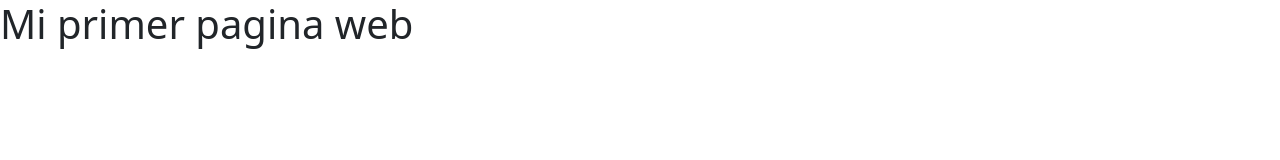
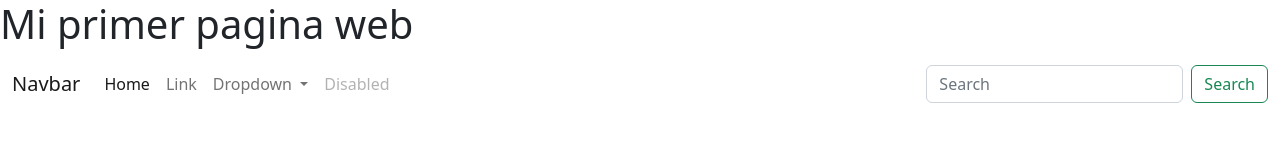
Before and after one commit to Natalia016/prueba-noche-agosto, a plain HTML site: page index.html in a window 1280 px wide. Drawn offline with nearby package versions, Linux system fonts and the light colour scheme.

Commit message:
subiendo navbar

```diff
--- a/index.html
+++ b/index.html
@@ -17,5 +17,41 @@
 
 <body>
     <h1>Mi primer pagina web</h1>
+    <nav class="navbar navbar-expand-lg navbar bg_dark"  >
+        <div class="container-fluid">
+          <a class="navbar-brand" href="#">Navbar</a>
+          <button class="navbar-toggler" type="button" data-bs-toggle="collapse" data-bs-target="#navbarSupportedContent" aria-controls="navbarSupportedContent" aria-expanded="false" aria-label="Toggle navigation">
+            <span class="navbar-toggler-icon"></span    >
+          </button>
+          <div class="collapse navbar-collapse" id="navbarSupportedContent">
+            <ul class="navbar-nav me-auto mb-2 mb-lg-0">
+              <li class="nav-item">
+                <a class="nav-link active" aria-current="page" href="#">Home</a>
+              </li>
+              <li class="nav-item">
+                <a class="nav-link" href="#">Link</a>
+              </li>
+              <li class="nav-item dropdown">
+                <a class="nav-link dropdown-toggle" href="#" role="button" data-bs-toggle="dropdown" aria-expanded="false">
+                  Dropdown
+                </a>
+                <ul class="dropdown-menu">
+                  <li><a class="dropdown-item" href="#">Action</a></li>
+                  <li><a class="dropdown-item" href="#">Another action</a></li>
+                  <li><hr class="dropdown-divider"></li>
+                  <li><a class="dropdown-item" href="#">Something else here</a></li>
+                </ul>
+              </li>
+              <li class="nav-item">
+                <a class="nav-link disabled">Disabled</a>
+              </li>
+            </ul>
+            <form class="d-flex" role="search">
+              <input class="form-control me-2" type="search" placeholder="Search" aria-label="Search">
+              <button class="btn btn-outline-success" type="submit">Search</button>
+            </form>
+          </div>
+        </div>
+      </nav>
 </body>
 </html>
```
